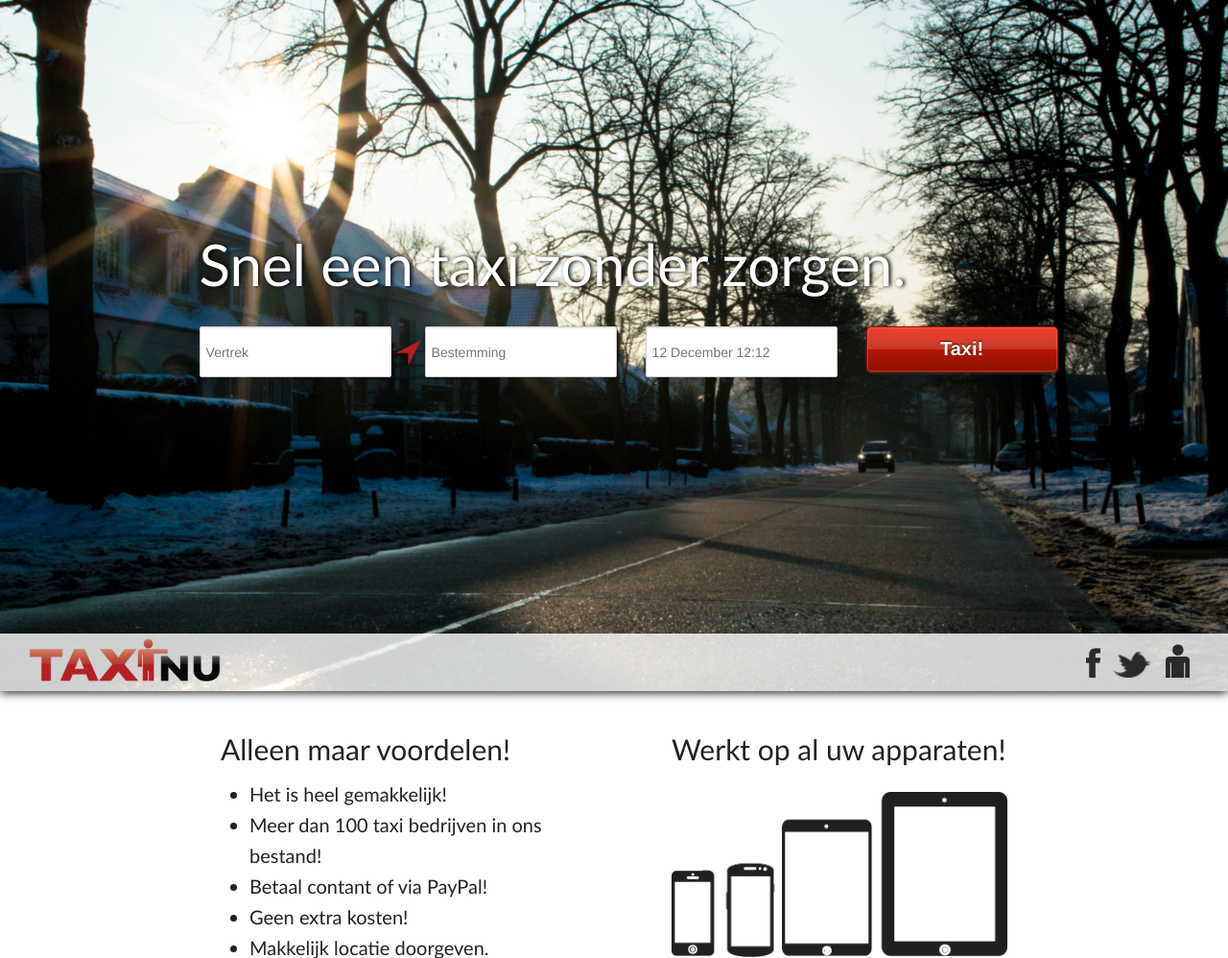
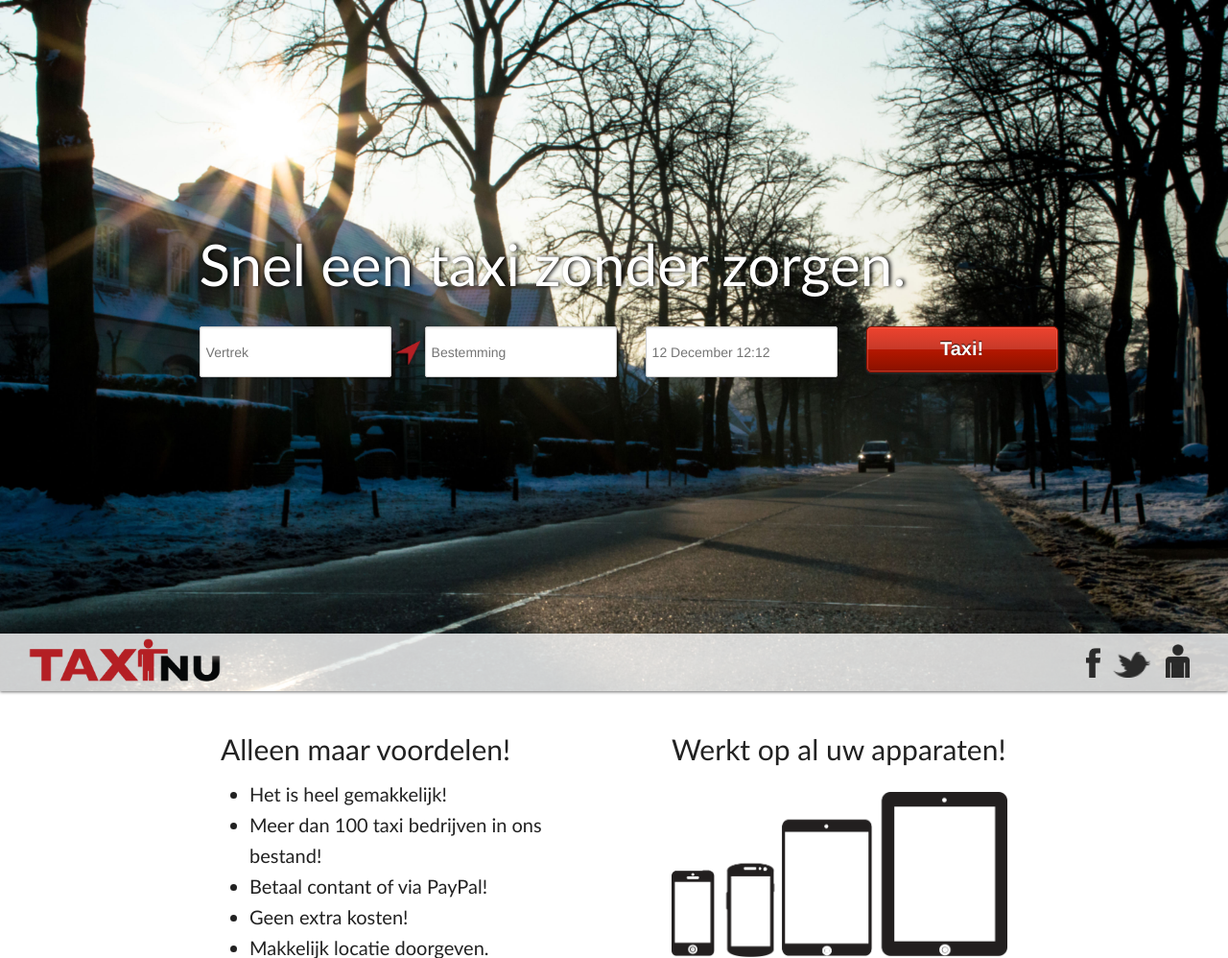
Before and after one commit to jeroenwouters/TaxiNu, a CodeIgniter app: page /TaxiNu/index.php/home/index in a window 1280 px wide. Shown: the top 998 px of the page at 96% size. Run offline with CodeIgniter, Linux system fonts and the light colour scheme; style sheets or scripts are compiled from the project's sources; some libraries are stand-ins or nearby versions.

Commit message:
Nieuw logo + wat stijl aanpassing

```diff
--- a/stylesheets/styles.less
+++ b/stylesheets/styles.less
@@ -40,7 +40,7 @@ header{
 	min-height: 400px;
 	overflow-x: hidden;
 	height:90%;
-	box-shadow: 0px 1px 10px 0px black;
+	box-shadow: 0px 1px 3px 0px #717171;
 
 	input{
 		width: 200px !important;
```
Also changed, not shown: images/logo.png, images/logoback.png (added).
